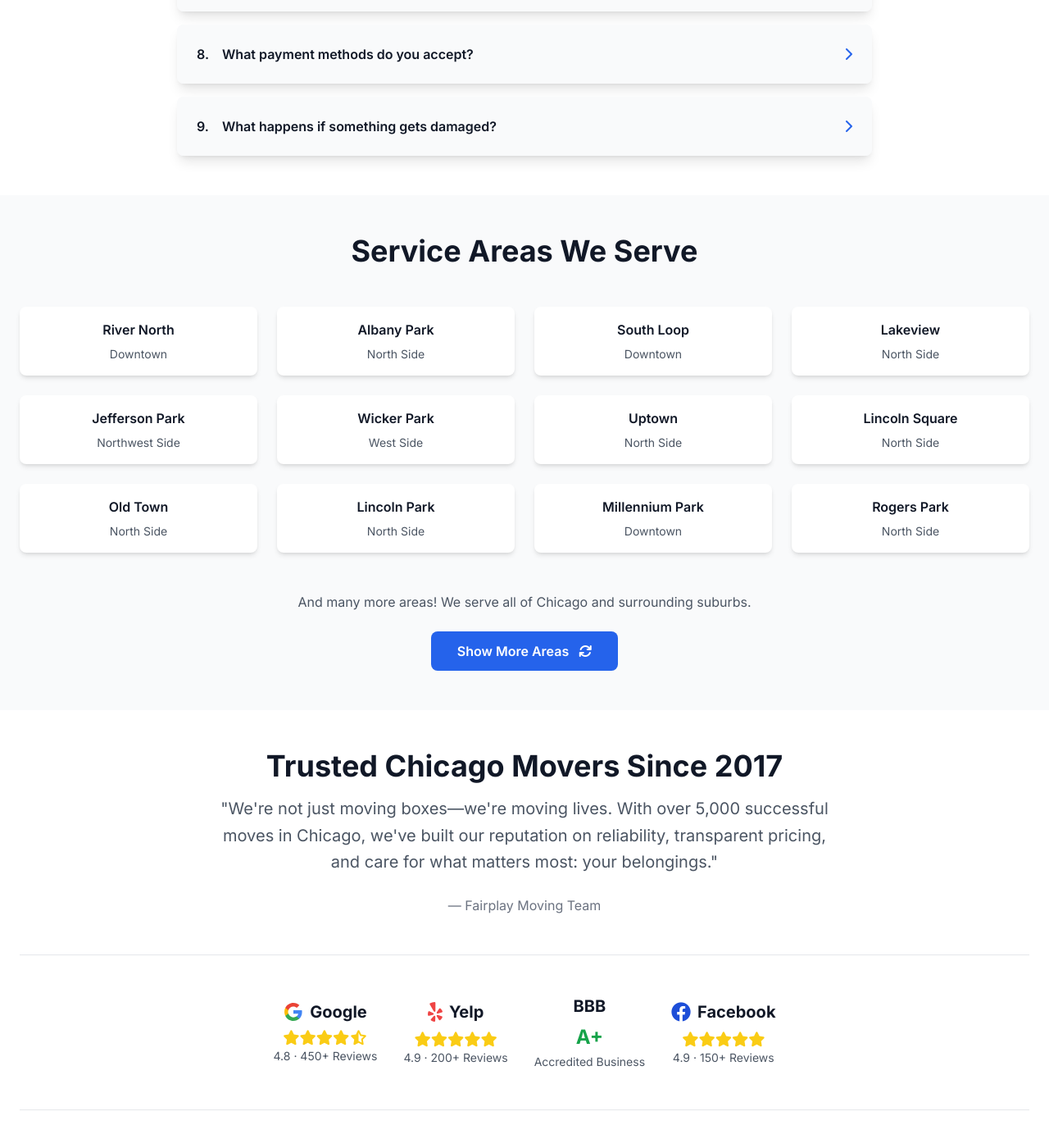
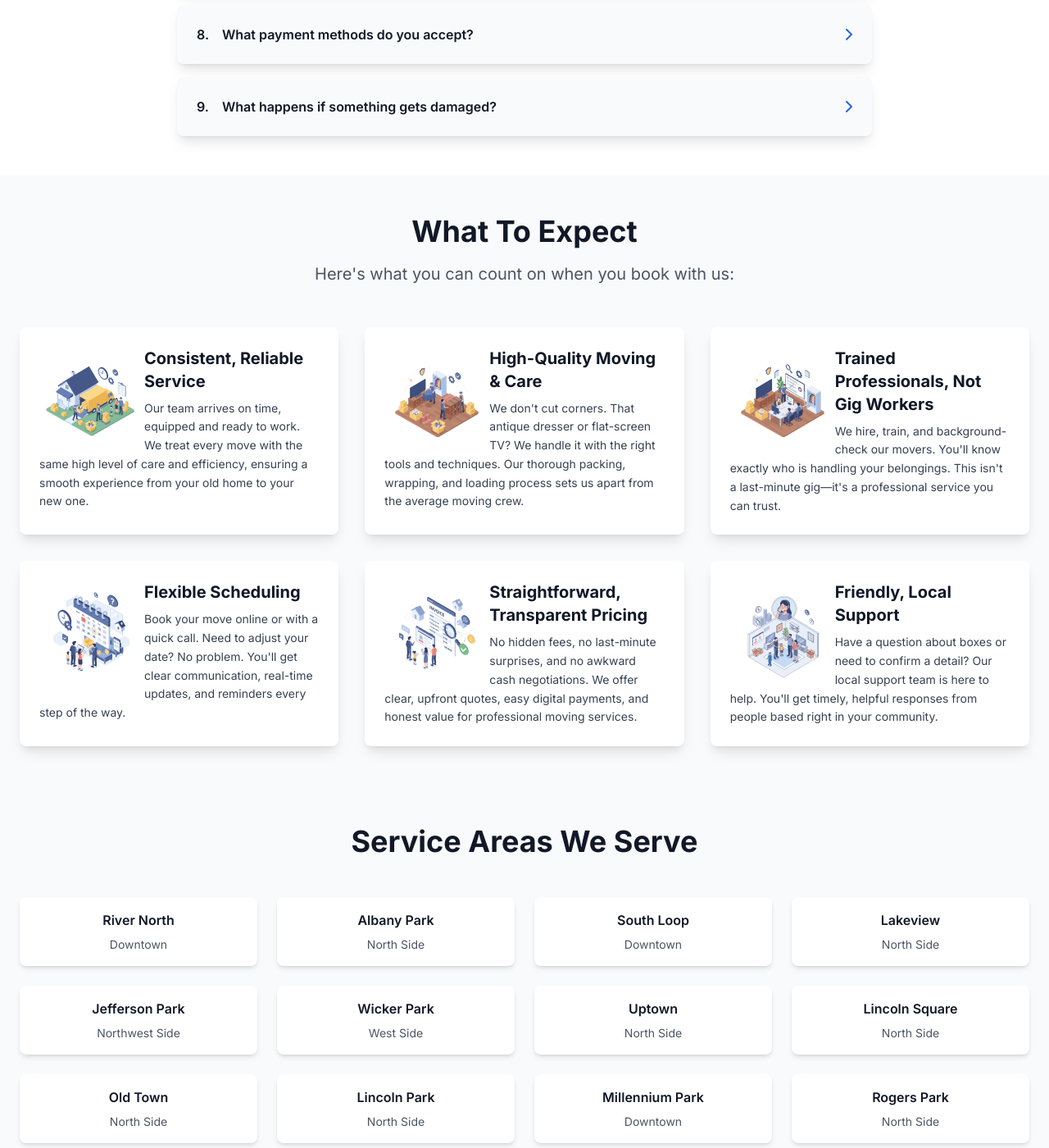
Before and after one commit to andreacarpini/fair_2, a Jekyll site: the page built from index.html, in a window 1280 px wide and 1400 px high, scrolled down 4265 px. Shown: the whole window at 82% size. Built offline with Jekyll 4.4.1, drawn with Linux system fonts in a browser that asks for light colours; nearby versions of some CDN libraries; the list of posts is cut into pages by our own code.

Commit message:
almost v2

```diff
--- a/index.html
+++ b/index.html
@@ -342,7 +342,7 @@ description: "Licensed and insured moving company in Chicago. Local and long-dis
 
         <div class="grid grid-cols-1 md:grid-cols-2 lg:grid-cols-4 gap-8">
             <div class="text-left">
-                <div class="isometric-illustration mb-6 flex justify-center">
+                <div class="isometric-illustration flex justify-center">
                     <img src="{{ '/assets/images/Get_Quote_pic.png' | relative_url }}" alt="Get Quote Step Process" class="w-64"/>
 
                 </div>
@@ -351,7 +351,7 @@ description: "Licensed and insured moving company in Chicago. Local and long-dis
             </div>
 
             <div class="text-left">
-                <div class="isometric-illustration mb-6 flex justify-center">
+                <div class="isometric-illustration flex justify-center">
                                         <img src="{{ '/assets/images/Schedule_pic.png' | relative_url }}" alt="Schedule Step Process" class="w-64"/>
 
                 </div>
@@ -360,7 +360,7 @@ description: "Licensed and insured moving company in Chicago. Local and long-dis
             </div>
 
             <div class="text-left">
-                <div class="isometric-illustration mb-6 flex justify-center">
+                <div class="isometric-illustration flex justify-center">
                                         <img src="{{ '/assets/images/Move_Day_pic.png' | relative_url }}" alt="Get Quote Step Process" class="w-64"/>
 
                 </div>
@@ -369,7 +369,7 @@ description: "Licensed and insured moving company in Chicago. Local and long-dis
             </div>
 
             <div class="text-left">
-                <div class="isometric-illustration mb-6 flex justify-center">
+                <div class="isometric-illustration flex justify-center">
                                         <img src="{{ '/assets/images/Settle_In_pic.png' | relative_url }}" alt="Get Quote Step Process" class="w-64"/>
 
                 </div>
@@ -506,6 +506,108 @@ description: "Licensed and insured moving company in Chicago. Local and long-dis
     </div>
 </section>
 
+<!-- What To Expect Section -->
+<section id="what-to-expect" class="py-12 bg-gray-50">
+    <div class="max-w-7xl mx-auto px-6">
+        <div class="text-center mb-12">
+            <h2 class="text-4xl font-bold text-gray-900 mb-4">What To Expect</h2>
+            <p class="text-xl text-gray-600 max-w-3xl mx-auto leading-relaxed">
+                Here's what you can count on when you book with us:
+            </p>
+        </div>
+
+        <!-- 3x3 Grid Layout -->
+        <div class="grid grid-cols-1 md:grid-cols-2 lg:grid-cols-3 gap-8">
+
+            <!-- Item 1 -->
+            <div class="bg-white p-6 rounded-lg shadow-lg">
+                <div>
+                    <img src="{{ '/assets/images/what_expect_quality_care.png' | relative_url }}"
+                         alt="Professional moving team arriving on time"
+                         class="float-left w-32 h-32 object-cover">
+                    <h3 class="text-xl font-bold text-gray-900 mb-2">Consistent, Reliable Service</h3>
+                    <p class="text-gray-700 text-sm leading-relaxed">
+                        Our team arrives on time, equipped and ready to work. We treat every move with the same high level
+                        of care and efficiency, ensuring a smooth experience from your old home to your new one.
+                    </p>
+                </div>
+            </div>
+
+            <!-- Item 2 -->
+            <div class="bg-white p-6 rounded-lg shadow-lg">
+                <div>
+                    <img src="{{ '/assets/images/what_expect_consistent.png' | relative_url }}"
+                         alt="Careful handling of furniture and belongings"
+                         class="float-left w-32 h-32 object-cover">
+                    <h3 class="text-xl font-bold text-gray-900 mb-2">High-Quality Moving & Care</h3>
+                    <p class="text-gray-700 text-sm leading-relaxed">
+                        We don't cut corners. That antique dresser or flat-screen TV? We handle it with the right tools and techniques.
+                        Our thorough packing, wrapping, and loading process sets us apart from the average moving crew.
+                    </p>
+                </div>
+            </div>
+
+            <!-- Item 3 -->
+            <div class="bg-white p-6 rounded-lg shadow-lg">
+                <div>
+                    <img src="{{ '/assets/images/what_expect_Trained_Professionals.png' | relative_url }}"
+                         alt="Trained professional movers at work"
+                         class="float-left w-32 h-32 object-cover">
+                    <h3 class="text-xl font-bold text-gray-900 mb-2">Trained Professionals, Not Gig Workers</h3>
+                    <p class="text-gray-700 text-sm leading-relaxed">
+                        We hire, train, and background-check our movers. You'll know exactly who is handling your belongings.
+                        This isn't a last-minute gig—it's a professional service you can trust.
+                    </p>
+                </div>
+            </div>
+
+            <!-- Item 4 -->
+            <div class="bg-white p-6 rounded-lg shadow-lg">
+                <div>
+                    <img src="{{ '/assets/images/what_expect_Flexible_Scheduling.png' | relative_url }}"
+                         alt="Easy online scheduling"
+                         class="float-left w-32 h-32 object-cover">
+                    <h3 class="text-xl font-bold text-gray-900 mb-2">Flexible Scheduling</h3>
+                    <p class="text-gray-700 text-sm leading-relaxed">
+                        Book your move online or with a quick call. Need to adjust your date? No problem. You'll get clear
+                        communication, real-time updates, and reminders every step of the way.
+                    </p>
+                </div>
+            </div>
+
+            <!-- Item 5 -->
+            <div class="bg-white p-6 rounded-lg shadow-lg">
+                <div>
+                    <img src="{{ '/assets/images/what_expect_Transparent_Pricing.png' | relative_url }}"
+                         alt="Clear, upfront pricing"
+                         class="float-left w-32 h-32 object-cover">
+                    <h3 class="text-xl font-bold text-gray-900 mb-2">Straightforward, Transparent Pricing</h3>
+                    <p class="text-gray-700 text-sm leading-relaxed">
+                        No hidden fees, no last-minute surprises, and no awkward cash negotiations. We offer clear,
+                        upfront quotes, easy digital payments, and honest value for professional moving services.
+                    </p>
+                </div>
+            </div>
+
+            <!-- Item 6 -->
+            <div class="bg-white p-6 rounded-lg shadow-lg">
+                <div>
+                    <img src="{{ '/assets/images/what_expect_local_Support.png' | relative_url }}"
+                         alt="Local customer support"
+                         class="float-left w-32 h-32 object-cover">
+                    <h3 class="text-xl font-bold text-gray-900 mb-2">Friendly, Local Support</h3>
+                    <p class="text-gray-700 text-sm leading-relaxed">
+                        Have a question about boxes or need to confirm a detail? Our local support team is here to help.
+                        You'll get timely, helpful responses from people based right in your community.
+                    </p>
+                </div>
+            </div>
+
+        </div>
+    </div>
+</section>
+
+
 <!-- Service Areas Section -->
 <section id="areas" class="py-12 bg-gray-50">
     <div class="max-w-7xl mx-auto px-6">
@@ -578,7 +680,7 @@ description: "Licensed and insured moving company in Chicago. Local and long-dis
                 <div class="mb-2">
                     <span class="text-xl font-bold text-gray-900">BBB</span>
                 </div>
-                <div class="text-green-600 text-2xl font-bold mb-1">A+</div>
+                <div class="text-black text-2xl font-bold mb-1">A+</div>
                 <p class="text-gray-600 text-sm">Accredited Business</p>
             </div>
 
```
Also changed, not shown: assets/images/what_expect_Flexible_Scheduling.png (added), assets/images/what_expect_Trained_Professionals.png (added), assets/images/what_expect_Transparent_Pricing.png (added), assets/images/what_expect_consistent.png (added), assets/images/what_expect_local_Support.png (added), assets/images/what_expect_quality_care.png (added), 8 other files.
